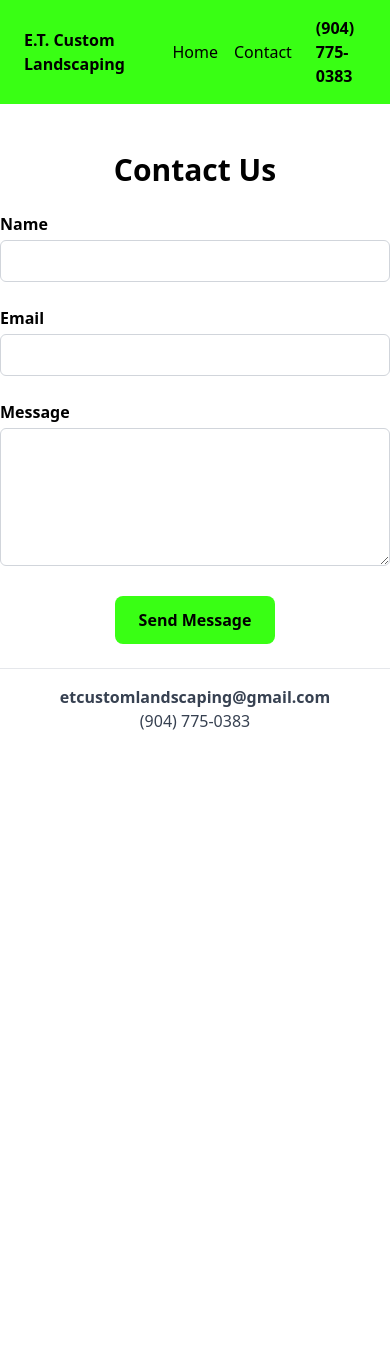
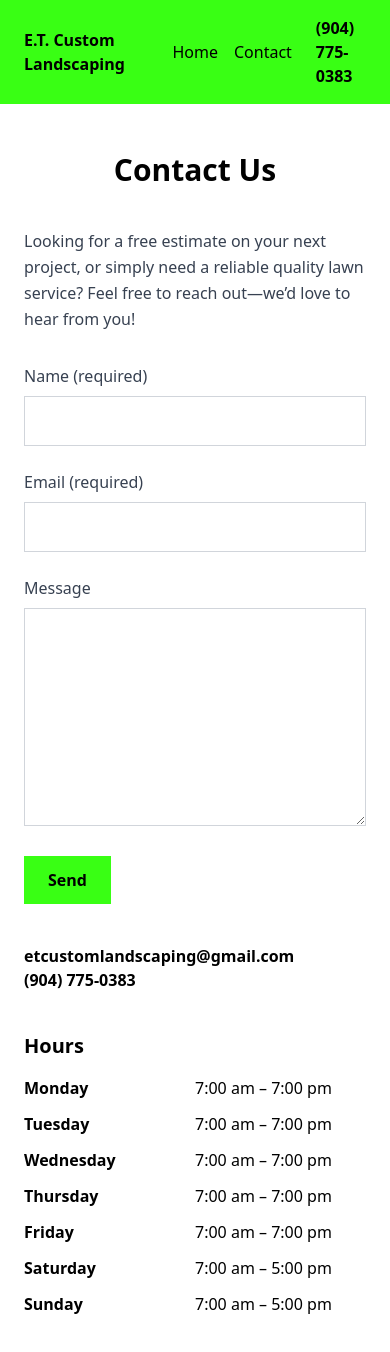
Before and after one commit to ballisticbox333/et-website, a React (Vite) app: page /et-website/contact in a window 390 px wide. Shown: the top 1352 px of the page. Before the commit the page ends 844 px from the top, so only its background shows below. Built offline with nearby package versions, Linux system fonts and the light colour scheme.

Commit message:
Fixed layout on mobile and added business hours on the contact page

```diff
--- a/src/pages/Contact.jsx
+++ b/src/pages/Contact.jsx
@@ -25,79 +25,118 @@ function Contact() {
   }
 
   return (
-    <div className="flex justify-center">
-      <div className="w-full max-w-[720px]">
-        <h1 className="text-3xl font-bold mb-6 text-center">Contact Us</h1>
+    <div className="mx-auto max-w-6xl px-6">
+      <h1 className="text-3xl font-bold mb-10 text-center">Contact Us</h1>
+
+      <div className="grid gap-10 md:grid-cols-2">
+        {/* LEFT COLUMN */}
+        <div>
+          <p className="text-gray-700 leading-relaxed mb-8">
+            Looking for a free estimate on your next project, or simply need a
+            reliable quality lawn service? Feel free to reach out—we’d love to
+            hear from you!
+          </p>
 
           {!submitted && (
             <form onSubmit={handleSubmit} className="space-y-6">
+              <div className="grid gap-6 md:grid-cols-2">
                 <div>
-              <label className="block mb-1 font-semibold" htmlFor="name">
-                Name
+                  <label className="block mb-2 text-gray-700" htmlFor="name">
+                    Name (required)
                   </label>
                   <input
                     id="name"
                     type="text"
                     value={name}
                     onChange={(e) => setName(e.target.value)}
-                className="w-full border border-gray-300 rounded-md px-3 py-2"
+                    className="w-full border border-gray-300 px-4 py-3"
                     autoComplete="name"
                   />
                 </div>
 
                 <div>
-              <label className="block mb-1 font-semibold" htmlFor="email">
-                Email
+                  <label className="block mb-2 text-gray-700" htmlFor="email">
+                    Email (required)
                   </label>
                   <input
                     id="email"
                     type="email"
                     value={email}
                     onChange={(e) => setEmail(e.target.value)}
-                className="w-full border border-gray-300 rounded-md px-3 py-2"
+                    className="w-full border border-gray-300 px-4 py-3"
                     autoComplete="email"
                   />
                 </div>
+              </div>
 
               <div>
-              <label className="block mb-1 font-semibold" htmlFor="message">
+                <label className="block mb-2 text-gray-700" htmlFor="message">
                   Message
                 </label>
                 <textarea
                   id="message"
-                rows="5"
+                  rows="8"
                   value={message}
                   onChange={(e) => setMessage(e.target.value)}
-                className="w-full border border-gray-300 rounded-md px-3 py-2"
+                  className="w-full border border-gray-300 px-4 py-3"
                 />
               </div>
 
-            <div className="flex justify-center">
               <button
                 type="submit"
-                className="bg-[#39ff14] text-black py-3 px-6 rounded-lg font-bold"
+                className="bg-[#39ff14] text-black py-3 px-6 font-bold"
               >
-                Send Message
+                Send
               </button>
-            </div>
-
-            <div className="mt-6 pt-4 border-t text-center text-gray-700">
-              <p className="font-semibold">etcustomlandscaping@gmail.com</p>
-              <p>(904) 775-0383</p>
-            </div>
             </form>
           )}
 
           {submitted && (
-          <div className="mt-10 text-center">
-            <h2 className="text-2xl font-bold mb-4">Thank you!</h2>
-            <p className="text-lg text-gray-700">
+            <div className="mt-10">
+              <h2 className="text-2xl font-bold mb-3">Thank you!</h2>
+              <p className="text-gray-700">
                 We’ve received your message and will get back to you as soon as
                 possible.
               </p>
             </div>
           )}
         </div>
+
+        {/* RIGHT COLUMN */}
+        <div className="space-y-10">
+          <div>
+            <p className="font-semibold">etcustomlandscaping@gmail.com</p>
+            <p className="font-semibold">(904) 775-0383</p>
+          </div>
+
+          <div>
+            <h2 className="text-xl font-bold mb-4">Hours</h2>
+
+            <div className="grid grid-cols-2 gap-y-3">
+              <p className="font-semibold">Monday</p>
+              <p>7:00 am – 7:00 pm</p>
+
+              <p className="font-semibold">Tuesday</p>
+              <p>7:00 am – 7:00 pm</p>
+
+              <p className="font-semibold">Wednesday</p>
+              <p>7:00 am – 7:00 pm</p>
+
+              <p className="font-semibold">Thursday</p>
+              <p>7:00 am – 7:00 pm</p>
+
+              <p className="font-semibold">Friday</p>
+              <p>7:00 am – 7:00 pm</p>
+
+              <p className="font-semibold">Saturday</p>
+              <p>7:00 am – 5:00 pm</p>
+
+              <p className="font-semibold">Sunday</p>
+              <p>7:00 am – 5:00 pm</p>
+            </div>
+          </div>
+        </div>
+      </div>
     </div>
   );
 }
--- a/src/pages/Home.jsx
+++ b/src/pages/Home.jsx
@@ -21,7 +21,7 @@ function Home() {
 
       {/* Intro paragraph */}
       <div className="flex justify-center">
-        <div className="max-w-4xl text-center leading-relaxed">
+        <div className="max-w-4xl px-6 text-center leading-relaxed">
           <p className="text-[20px]">
             Welcome to <span className="font-bold">E.T. Custom Landscaping</span>, where nature’s
             beauty meets skilled craftsmanship. We are your trusted partners in creating and
```
Also changed, not shown: src/assets/ET-custom-logo.png, src/assets/cardPhoto3.png. Lines whose indentation alone changed are shown as unchanged.
